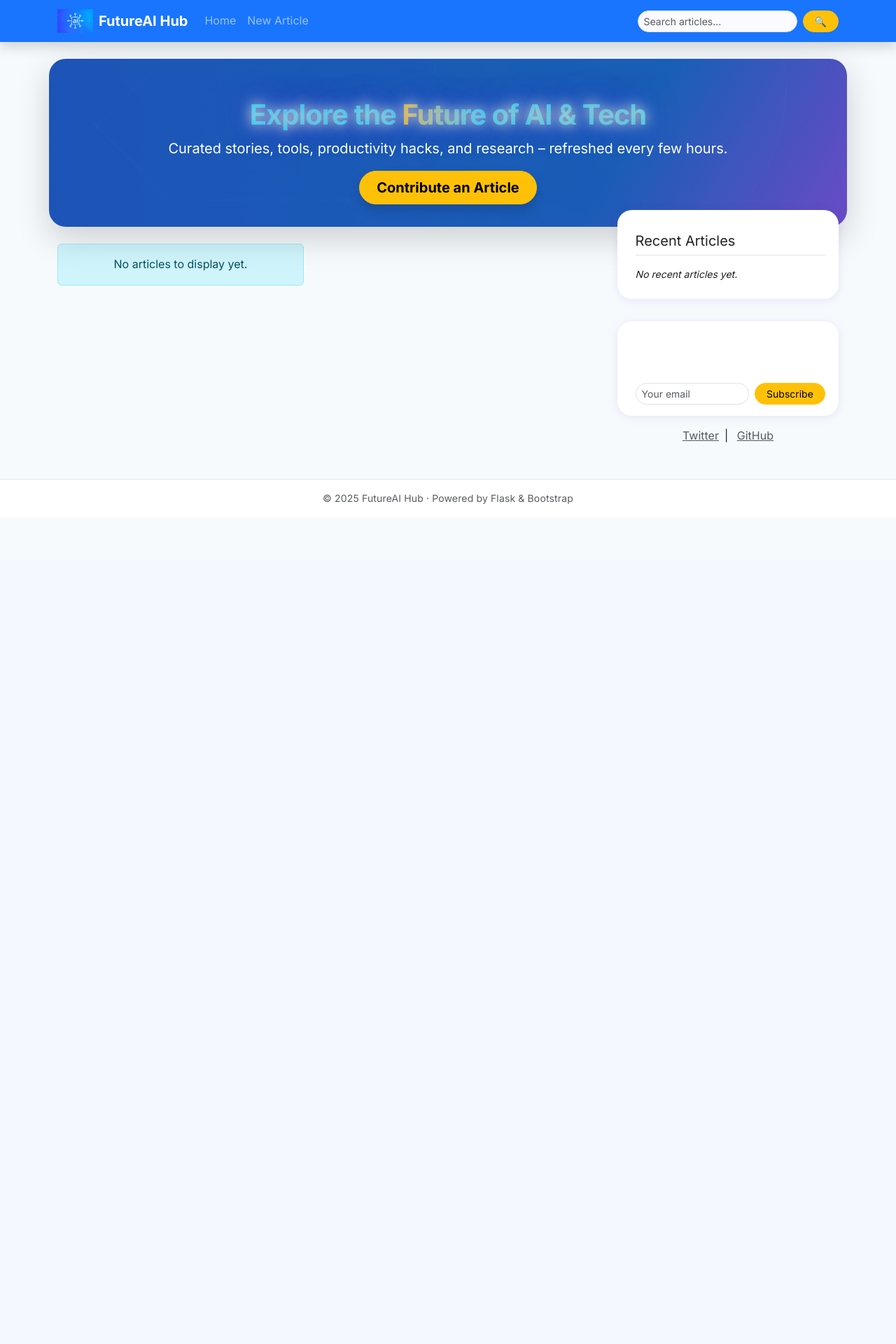
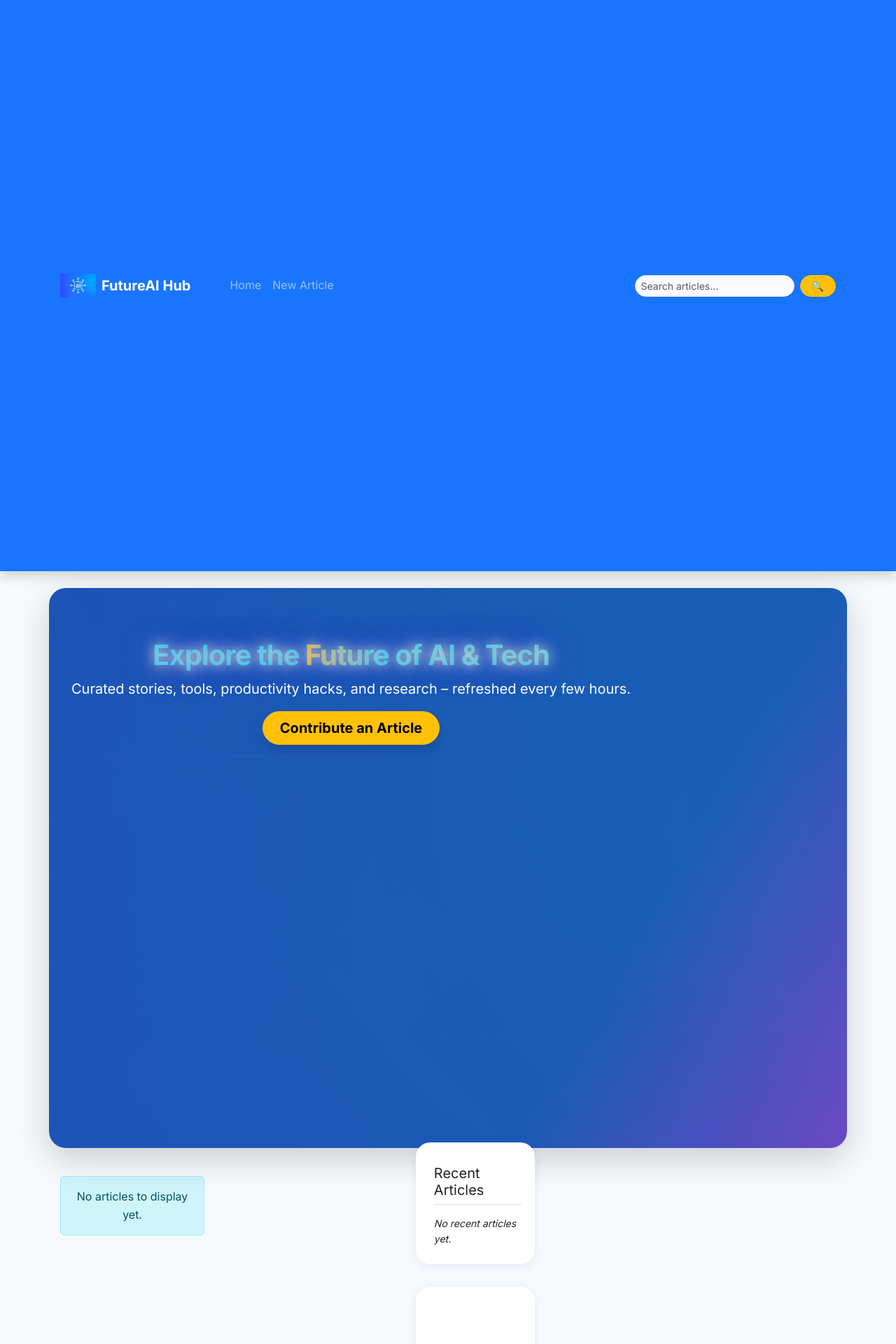
Before and after one commit to EPSILON996/futureai-hub, a Flask app: page / in a window 1280 px wide. Shown: the top 1920 px of the page at 70% size. Before the commit the page ends 720 px from the top, so only its background shows below. Run offline with Flask 3, Linux system fonts and the light colour scheme.

Commit message:
Update style.css

```diff
--- a/futureai-hub/static/style.css
+++ b/futureai-hub/static/style.css
@@ -57,7 +57,7 @@ body {
   border-radius: 1.3rem !important;
 }
 
-/* Sidebar styling */
+/* Sidebar styling (will be refined below for scroll/fixed fix) */
 .sidebar-section {
   background: #fff;
   border-radius: 1.3rem;
@@ -144,3 +144,95 @@ footer {
   70%  { text-shadow: 0 0 15px #ffe89f, 0 0 30px #23bfffaa;}
   100% { text-shadow: 0 0 7px #f4e5b2, 0 0 22px #77a6fa99;}
 }
+
+/* =========================== */
+/* === Added Fixed CSS Below === */
+/* =========================== */
+
+/* Article Font & Design Improvements */
+.article-body, .post-content {
+  font-family: 'Inter', Arial, sans-serif;
+  font-size: 18px;
+  line-height: 1.7;
+  color: #222;
+  padding: 1.2rem 1.5rem;
+  max-width: 800px;
+  margin: 0 auto;
+  background-color: #fff;
+  border-radius: 1rem;
+  box-shadow: 0 2px 16px #1656af08;
+}
+
+/* Headings in articles */
+.article-body h2, .post-content h2 {
+  font-size: 24px;
+  margin-top: 2rem;
+  margin-bottom: 1rem;
+  color: #1256bf;
+}
+
+.article-body a, .post-content a {
+  color: #2065d2;
+  text-decoration: underline;
+}
+.article-body a:hover, .post-content a:hover {
+  color: #1656af;
+  text-decoration: none;
+}
+
+/* Two-Column Layout: Both Sides Scroll Naturally */
+.container {
+  display: flex;
+  gap: 2rem;
+  align-items: flex-start;
+  min-height: 100vh;
+  box-sizing: border-box;
+  padding: 1rem;
+}
+
+/* Main content scrolls naturally */
+.main-content {
+  flex: 3;
+  min-width: 0; /* Prevent overflow */
+  overflow-y: auto;
+  max-height: 100vh;
+  padding-right: 1rem;
+}
+
+/* Sidebar scrolls naturally with page and is sticky */
+.sidebar-section {
+  flex: 1;
+  position: sticky;
+  top: 1.5rem;
+  align-self: flex-start;
+  max-height: calc(100vh - 3rem);
+  overflow-y: auto;
+  background: #fff;
+  border-radius: 1.3rem;
+  box-shadow: 0 2px 14px #2d44a01a;
+  padding: 2rem 1.2rem 1rem 1.6rem;
+  margin-bottom: 2rem;
+}
+
+/* Optional: scrollbar style for sidebar */
+.sidebar-section::-webkit-scrollbar {
+  width: 8px;
+}
+
+.sidebar-section::-webkit-scrollbar-thumb {
+  background-color: rgba(0, 0, 0, 0.15);
+  border-radius: 4px;
+}
+
+/* Responsive fix: Sidebar margin on smaller screens */
+@media (max-width: 991px) {
+  .sidebar-section {
+    margin-top: 2rem;
+    position: static;
+    max-height: none;
+    overflow: visible;
+  }
+  .container {
+    flex-direction: column;
+  }
+}
```
